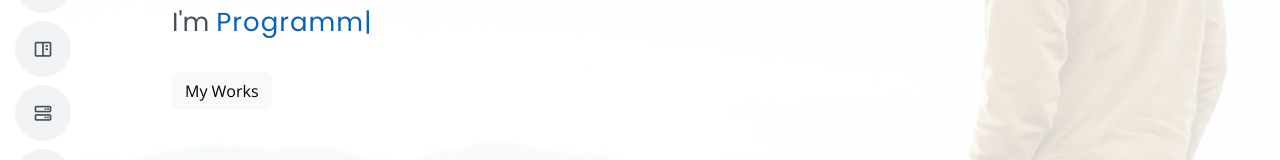
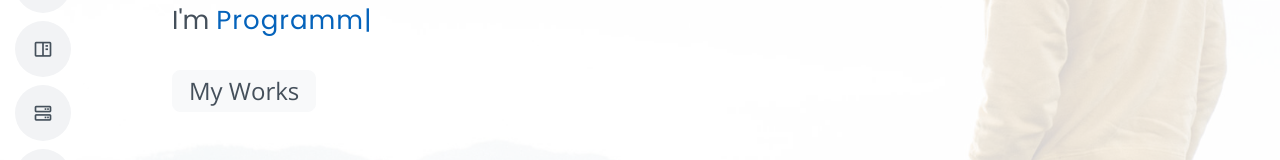
Before and after one commit to writerabhishek/writerabhishek.github.io, a plain HTML site: page index.html in a window 1280 px wide. Shown: the part 379-539 px from the top of the page. Drawn offline with nearby package versions, Linux system fonts and the light colour scheme.

Commit message:
Update index.html

```diff
--- a/index.html
+++ b/index.html
@@ -67,7 +67,9 @@
         <a href="#" class="instagram"><i class="bx bxl-instagram"></i></a>
         <a href="#" class="google-plus"><i class="bx bxl-skype"></i></a>
         <a href="#" class="linkedin"><i class="bx bxl-linkedin"></i></a> -->
-        <button type="button" class="btn btn-light">My Works</button>
+<!--         <button type="button" class="btn btn-light btn-lg">My Works</button> -->
+        <a href="#" class="btn btn-light btn-lg" tabindex="-1" role="button" aria-disabled="false">My Works</a>
+
 
       </div>
     </div>
```
